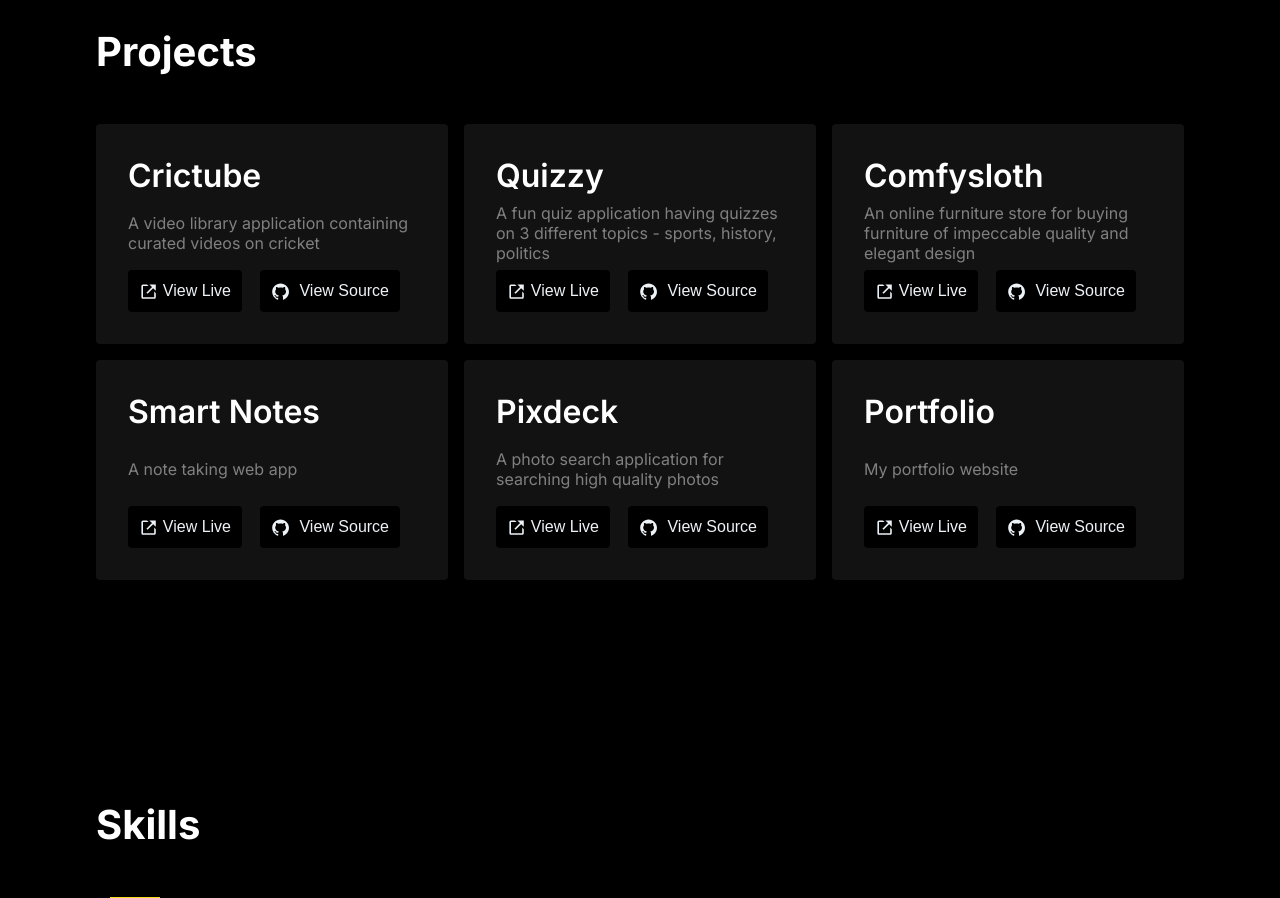
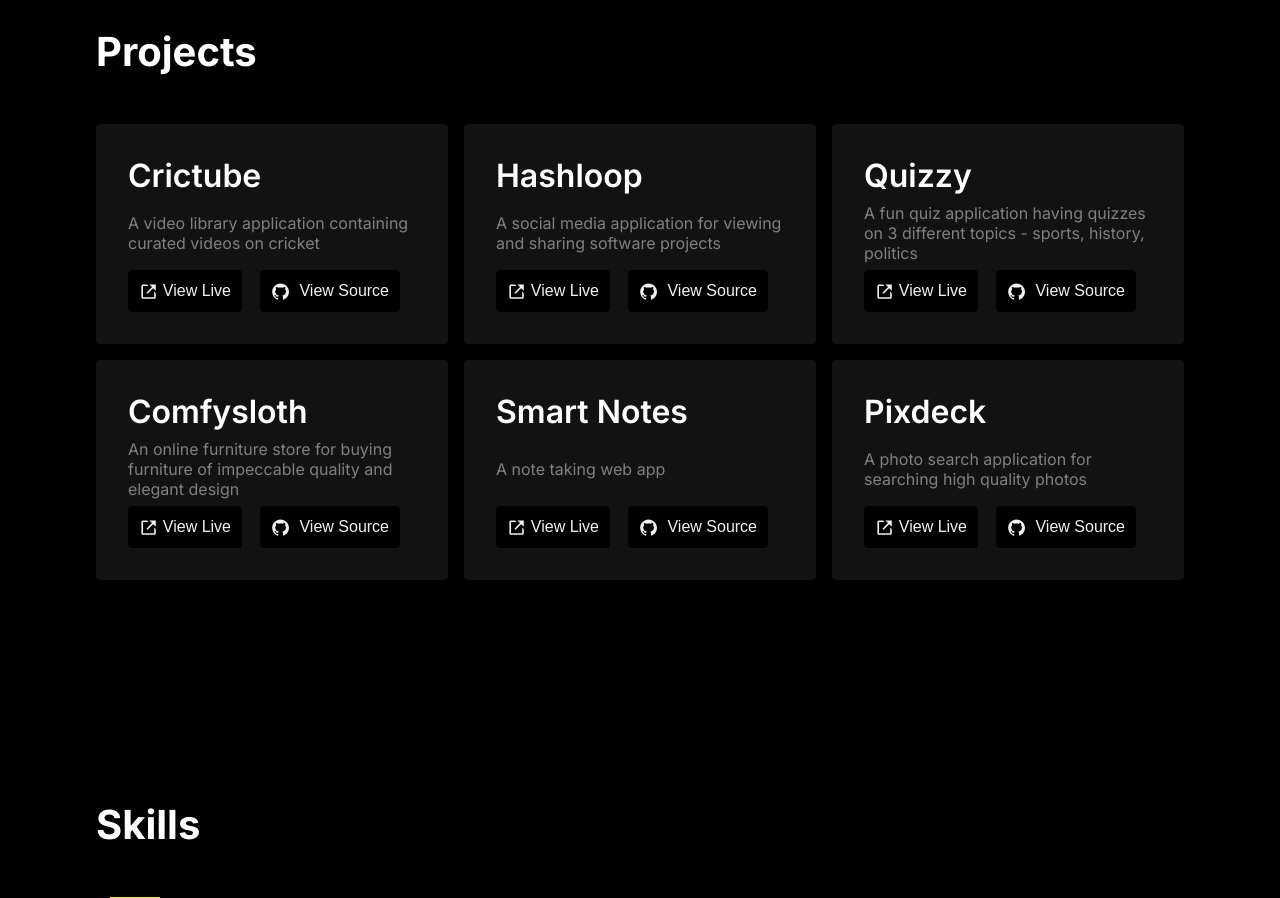
Before and after one commit to Sreejan-22/portfolio, a React (Create React App) app: page / in a window 1280 px wide. Shown: the part 780-1678 px from the top of the page. Built offline with nearby package versions, Linux system fonts and the light colour scheme.

Commit message:
feat: updated project section

```diff
--- a/src/data/projectData.js
+++ b/src/data/projectData.js
@@ -9,6 +9,14 @@ const projectData = [
   },
   {
     id: 2,
+    name: "Hashloop",
+    description:
+      "A social media application for viewing and sharing software projects",
+    live: "https://hashloop.netlify.app",
+    source: "https://github.com/Sreejan-22/hashloop",
+  },
+  {
+    id: 3,
     name: "Quizzy",
     description:
       "A fun quiz application having quizzes on 3 different topics - sports, history, politics",
@@ -16,7 +24,7 @@ const projectData = [
     source: "https://github.com/Sreejan-22/quizzy",
   },
   {
-    id: 3,
+    id: 4,
     name: "Comfysloth",
     description:
       "An online furniture store for buying furniture of impeccable quality and elegant design",
@@ -24,26 +32,19 @@ const projectData = [
     source: "https://github.com/Sreejan-22/comfysloth",
   },
   {
-    id: 4,
+    id: 5,
     name: "Smart Notes",
     description: "A note taking web app",
     live: "https://smart-notes.netlify.app",
     source: "https://github.com/Sreejan-22/smart-notes",
   },
   {
-    id: 5,
+    id: 6,
     name: "Pixdeck",
     description: "A photo search application for searching high quality photos",
     live: "https://pixdeck.netlify.app",
     source: "https://github.com/Sreejan-22/pixdeck",
   },
-  {
-    id: 6,
-    name: "Portfolio",
-    description: "My portfolio website",
-    live: "https://sreejan.xyz",
-    source: "https://github.com/Sreejan-22/portfolio",
-  },
 ];
 
 export default projectData;
```
